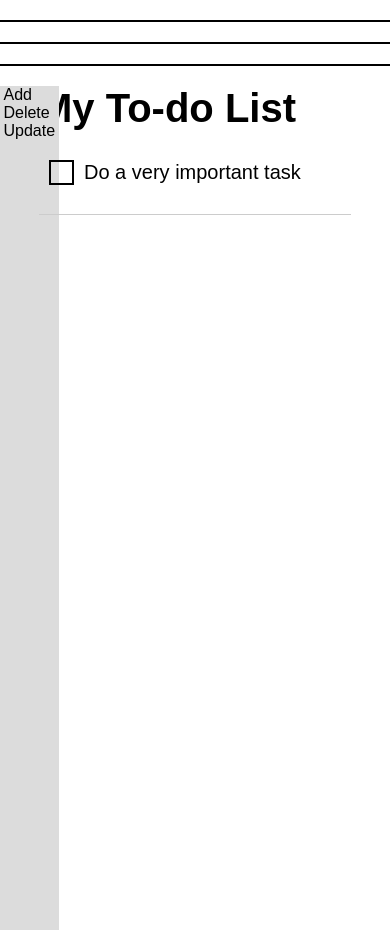
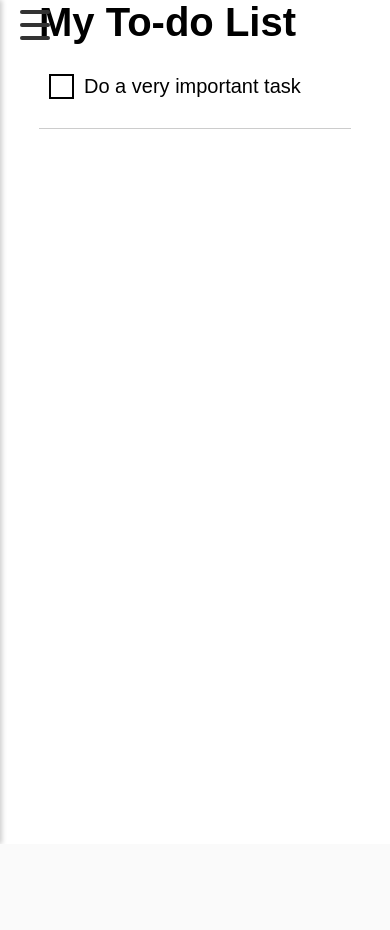
Before and after one commit to Kianmhz/Todo-list, a PHP site: page /main.html in a window 390 px wide. After the commit the page ends 844 px from the top, so only its background shows below. Run offline with PHP 8.4, Linux system fonts and the light colour scheme.

Commit message:
Added animation to hamburger menu

```diff
--- a/main.css
+++ b/main.css
@@ -17,27 +17,57 @@ body {
     align-items: center;
 }
 
-.hamburger-menu {}
-
-/* hamburger menu lines */
-.line {
-    width: 100%;
-    position: relative;
-    height: 2px;
-    background-color: black;
-    margin: 20px 0;
+/* Hamburger Menu Styles */
+.hamburger-menu {
+    width: 30px;
+    height: 30px;
+    top: 10px;
+    left: 20px;
+    display: flex;
+    position: absolute;
+    flex-direction: column;
+    justify-content: space-between;
+    cursor: pointer;
+    z-index: 100;
 }
 
-/* sidebar menu */
+.line {
+    position: relative;
+    width: 100%;
+    height: 4px;
+    background-color: #333;
+    border-radius: 2px;
+    transition: all 0.3s ease;
+}
+
+
+
+/* Sidebar Styles */
 .sidebar {
-    display: flex;
-    position: absolute;
-    width: 15vw;
+    position: fixed;
+    top: 0;
+    left: -300px;
+    width: 300px;
     height: 100vh;
-    flex-direction: column;
-    justify-content: flex-start;
-    align-items: center;
-    background-color: gainsboro;
+    background-color: #fff;
+    box-shadow: 2px 0px 5px rgba(0, 0, 0, 0.2);
+    transition: all 0.3s ease;
+}
+
+.sidebar ul {
+    list-style-type: none;
+    padding-top: 50px;
+}
+
+.sidebar li {
+    padding: 20px;
+    font-size: 18px;
+    cursor: pointer;
+    border-bottom: 1px solid #eee;
+}
+
+.sidebar li:hover {
+    background-color: #eee;
 }
 
 .todo-list {
@@ -58,7 +88,6 @@ body {
     display: flex;
     align-items: center;
     position: relative;
-    cursor: pointer;
     gap: 10px;
     height: 10vh;
     border-bottom: 1px solid #ccc;
--- a/main.html
+++ b/main.html
@@ -42,6 +42,6 @@
             </div>
         </div>
     </div>
+    <script src="script.js"></script>
 </body>
-
 </html>
--- /dev/null
+++ b/script.js
@@ -0,0 +1,27 @@
+document.querySelector('.hamburger-menu').addEventListener('click', function() {
+    let sidebar = document.querySelector('.sidebar');
+    let line1 = document.querySelector('.line-1');
+    let line2 = document.querySelector('.line-2');
+    let line3 = document.querySelector('.line-3');
+
+    if (sidebar.style.left === '-300px') {
+        sidebar.style.left = '0px';
+        line1.style.transform = 'rotate(45deg)';
+        line2.style.opacity = '0';
+        line3.style.transform = 'rotate(-45deg)';
+        line3.style.top = '-16px';
+        line1.style.top = '10px';
+        line1.style.width = '42.4px';
+        line3.style.width = '42.4px';
+
+    } else {
+        line3.style.top = '0px';
+        line1.style.top = '0px';
+        line1.style.width = '100%';
+        line3.style.width = '100%';
+        sidebar.style.left = '-300px';
+        line1.style.transform = 'rotate(0deg)';
+        line2.style.opacity = '1';
+        line3.style.transform = 'rotate(0deg)';
+    }
+});
```
